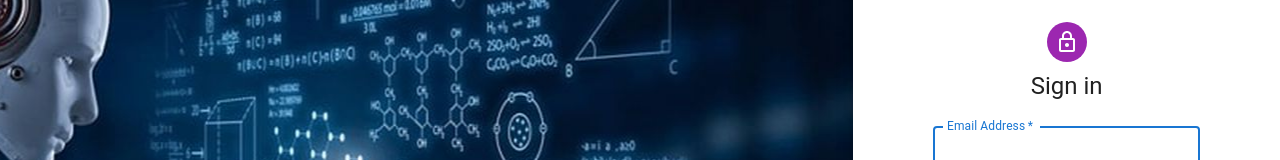
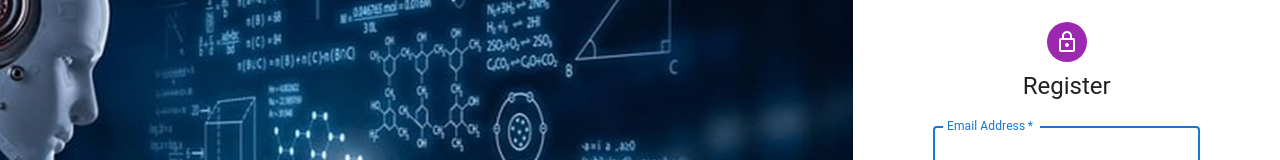
Before and after one commit to NabeelSohail-30/AI-Tools-Explorer, a React (Create React App) app in the folder client/myapp/: page /register in a window 1280 px wide. Shown: the part 130-290 px from the top of the page. Built offline with nearby package versions, Linux system fonts and the light colour scheme.

Commit message:
renaming text

```diff
--- a/client/myapp/src/components/register.jsx
+++ b/client/myapp/src/components/register.jsx
@@ -57,7 +57,7 @@ export default function Register() {
               <LockOutlinedIcon />
             </Avatar>
             <Typography component="h1" variant="h5">
-              Sign in
+              Register
             </Typography>
             <Box
               component="form"
```
